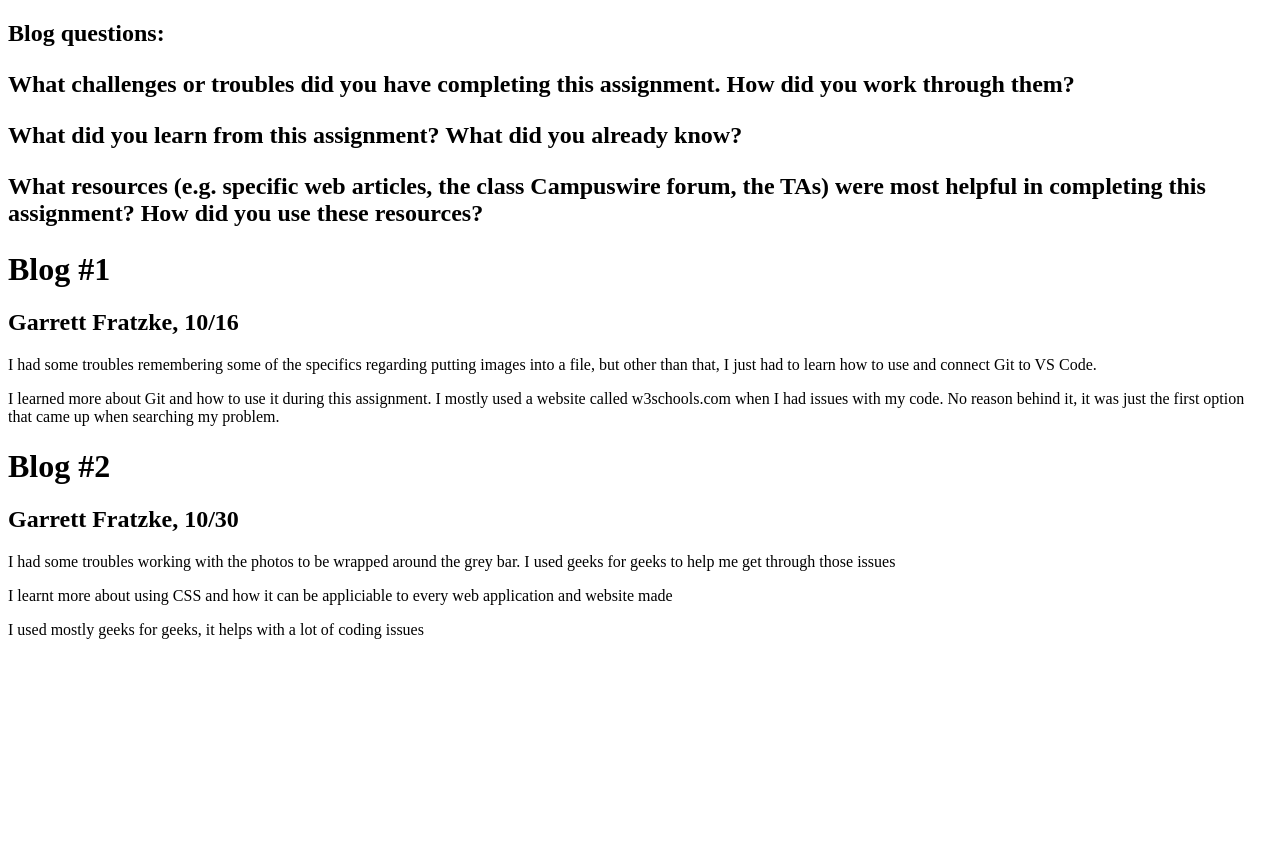
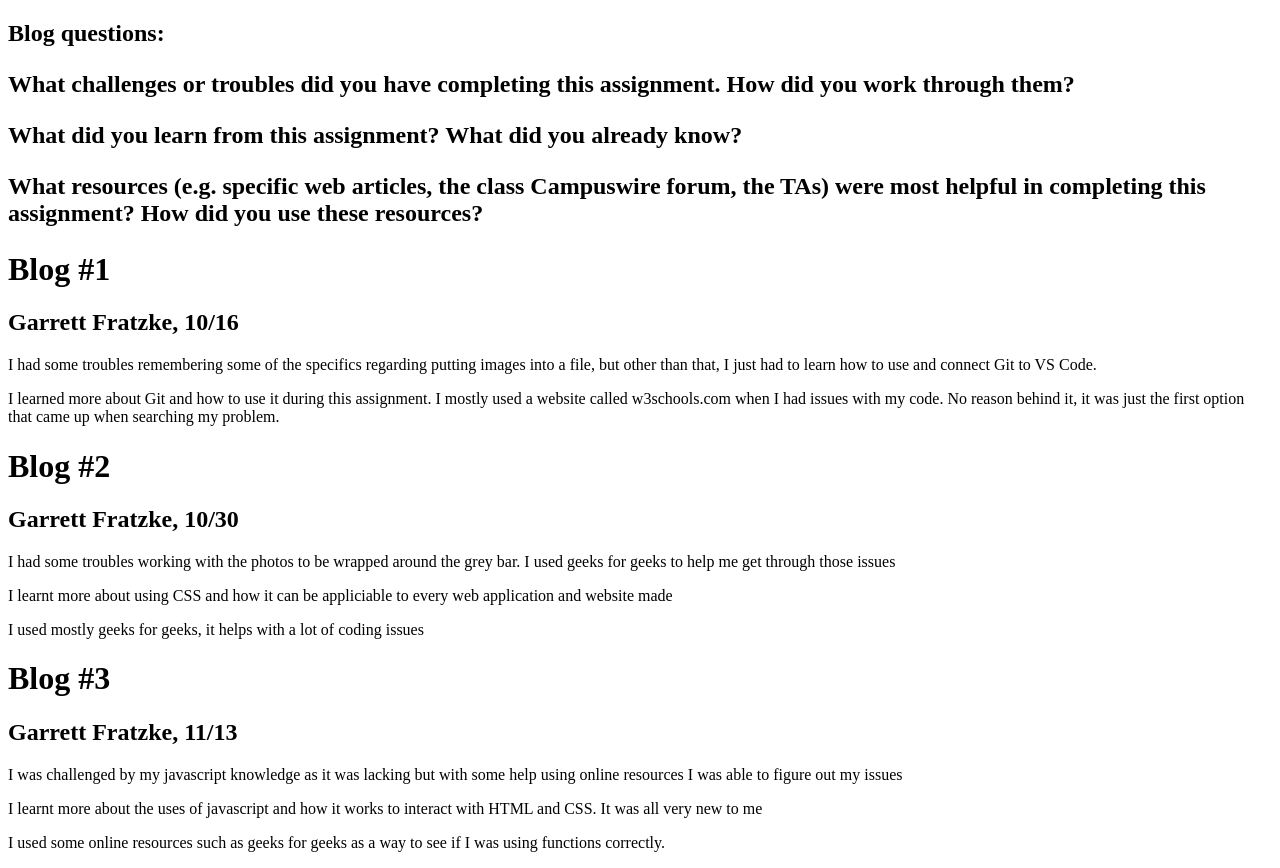
Before and after one commit to fratzkeg/fratzkeg.github.io, a plain HTML site: page blog.html in a window 1280 px wide. Before the commit the page ends 800 px from the top, so only its background shows below. Drawn offline with Linux system fonts and the light colour scheme.

Commit message:
Assignment 3 updated

```diff
--- a/blog.html
+++ b/blog.html
@@ -10,6 +10,12 @@
         <p>What did you learn from this assignment? What did you already know?</p>
         <p>What resources (e.g. specific web articles, the class Campuswire forum, the TAs) were most helpful in completing this assignment? How did you use these resources?</p>
 
+        <!--<h1>Blog #Temp</h1>
+        <h2>Garrett Fratzke, XX/XX</h2>
+        <p></p>
+        <p></p>
+        <p></p>-->
+
         <h1>Blog #1</h1>
         <h2>Garrett Fratzke, 10/16</h2>
         <p>I had some troubles remembering some of the specifics regarding putting images into a file, but other than that, I just had to learn how to use and connect Git to VS Code.</p>
@@ -20,6 +26,12 @@
         <p>I had some troubles working with the photos to be wrapped around the grey bar. I used geeks for geeks to help me get through those issues</p>
         <p>I learnt more about using CSS and how it can be appliciable to every web application and website made</p>
         <p>I used mostly geeks for geeks, it helps with a lot of coding issues</p>
+
+        <h1>Blog #3</h1>
+        <h2>Garrett Fratzke, 11/13</h2>
+        <p>I was challenged by my javascript knowledge as it was lacking but with some help using online resources I was able to figure out my issues</p>
+        <p>I learnt more about the uses of javascript and how it works to interact with HTML and CSS. It was all very new to me</p>
+        <p>I used some online resources such as geeks for geeks as a way to see if I was using functions correctly. </p>
     </body>
 
 
```
